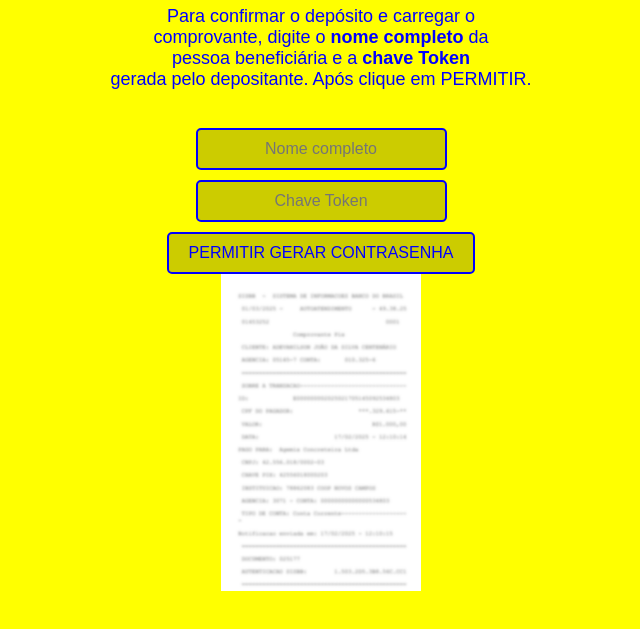
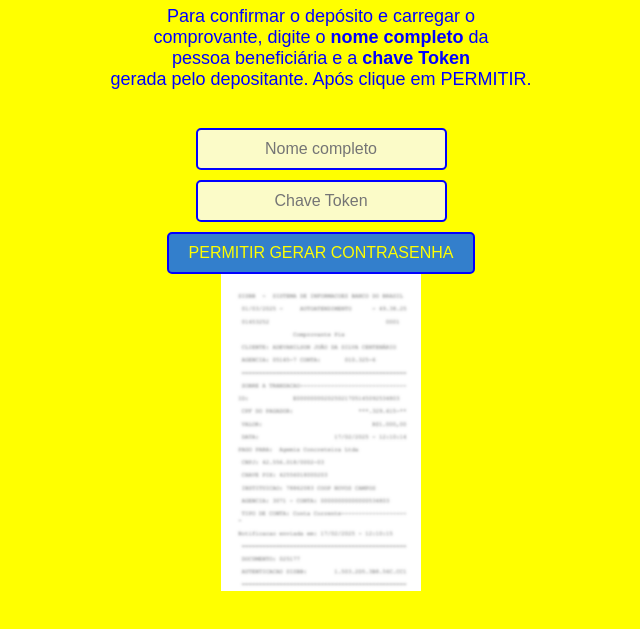
Before and after one commit to bancodobrasil-comprovantes/comprovante.pix, a plain HTML site: page index.html in a window 1280 px wide. Shown: the part 183-812 px from the top of the page, without its empty margins (319-959 px from the left). Drawn offline with nearby package versions, Linux system fonts and the light colour scheme.

Commit message:
atualizando

```diff
--- a/styles.css
+++ b/styles.css
@@ -15,8 +15,8 @@ button {
     font-size: 16px;
     border: 2px solid blue;
     border-radius: 5px;
-    background-color: rgba(192, 192, 0, 0.8);
-    color: blue;
+    background-color: rgba(0, 96, 255, 0.8);
+    color: yellow;
     cursor: pointer;
     margin-top: 10px;
 }
@@ -26,7 +26,7 @@ input {
     font-size: 16px;
     border: 2px solid blue;
     border-radius: 5px;
-    background-color: rgba(192, 192, 0, 0.8);
+    background-color: rgba(250, 250, 250, 0.8);
     color: blue;
     margin-top: 10px;
     text-align: center;
```
